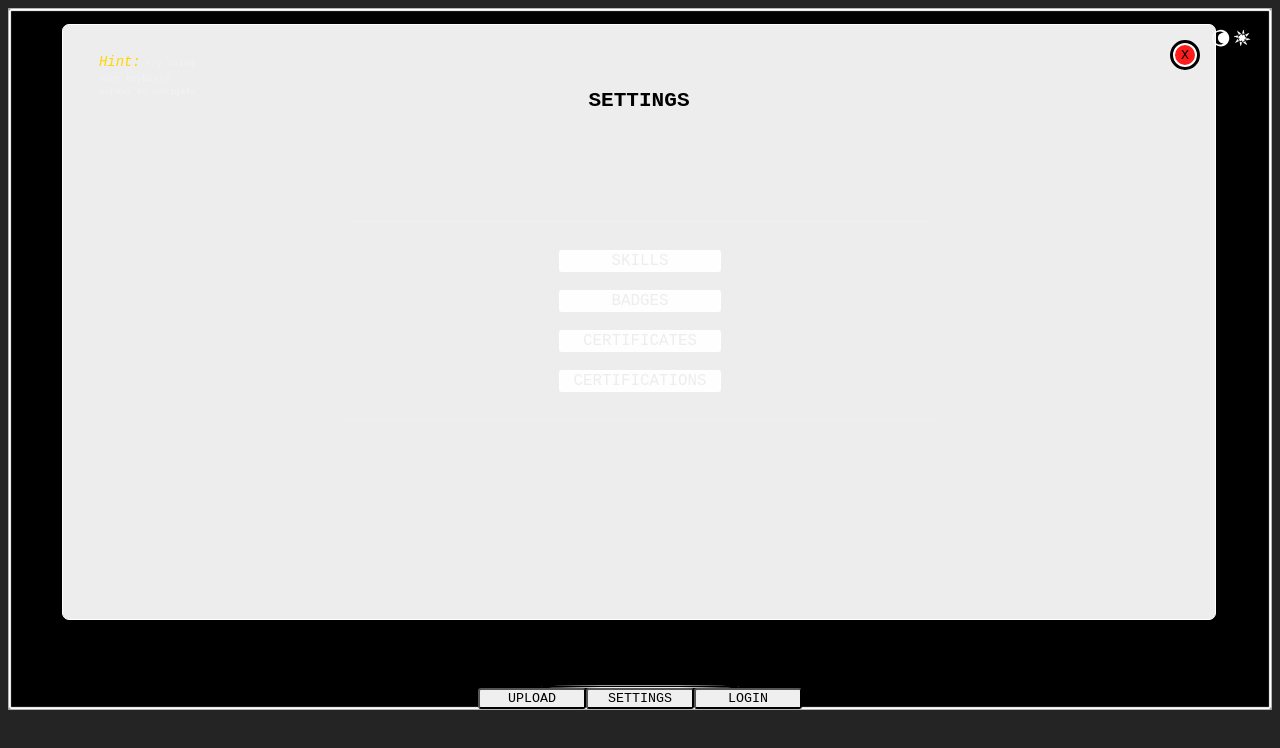
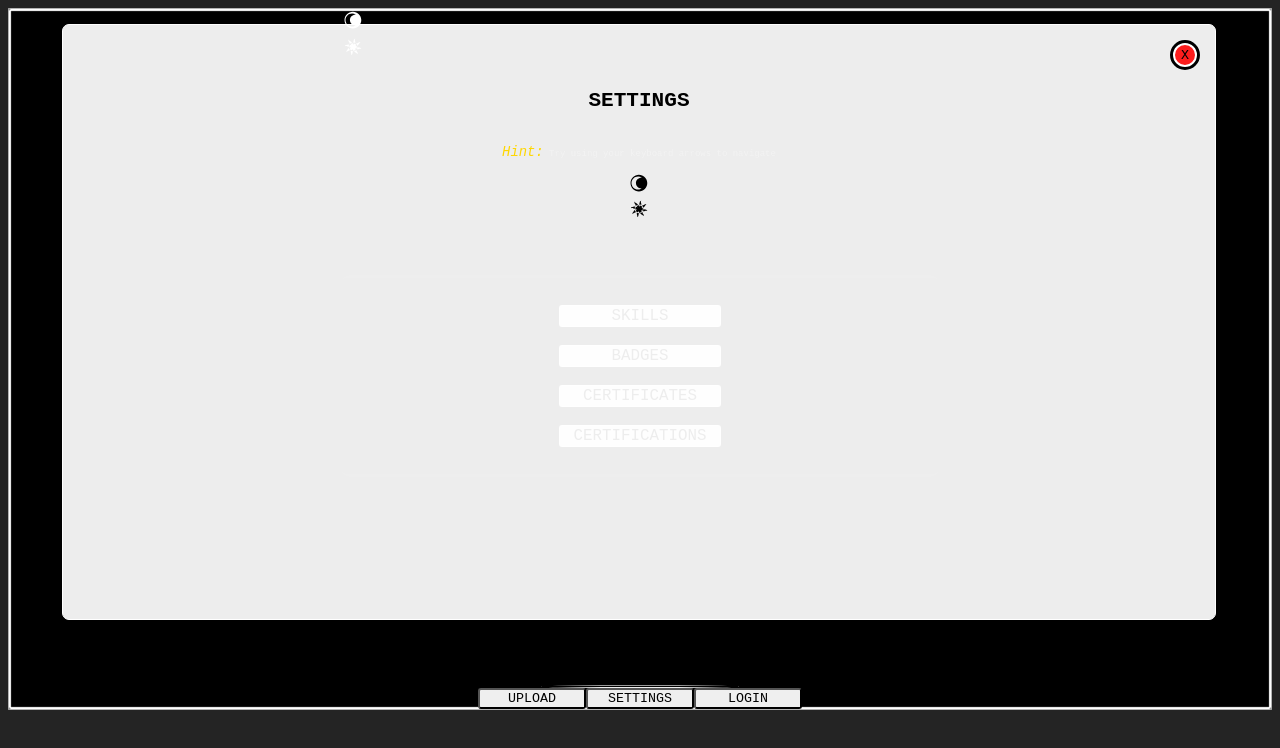
Before and after one commit to JaynewDee/acumen-gold, a React (Vite) app in the folder acumen-client/: page / in a window 1280 px wide. Both pictures are taken after a click on the button "SETTINGS". Shown: the top 748 px of the page. Built offline with nearby package versions, Linux system fonts and the light colour scheme.

Commit message:
settings theme controls

```diff
--- a/acumen-client/index.html
+++ b/acumen-client/index.html
@@ -9,6 +9,7 @@
     <div id="root"></div>
     <div id="upload-modal-root"></div>
     <div id="login-modal-root"></div>
+    <div id="settings-modal-root"></div>
     <script type="module" src="/src/main.tsx"></script>
   </body>
 </html>
--- a/acumen-client/src/App.css
+++ b/acumen-client/src/App.css
@@ -130,11 +130,8 @@ hr {
 }
 .hint {
   line-height: 1.5;
-  position: absolute;
   font-size: 0.5rem;
-  top: 1rem;
-  left: 2rem;
-  width: 6rem;
+
   color: rgba(250, 250, 250, 0.5);
 }
 .hint:hover {
@@ -142,6 +139,9 @@ hr {
   cursor: none;
   transform: scale(1.1);
   user-select: none;
+}
+.hint[data-type="settings"] {
+  color: black;
 }
 @media screen and (min-width: 1440px) {
   :root {
@@ -153,7 +153,7 @@ hr {
   }
 }
 @media screen and (max-width: 650px) {
-  .hint {
+  .hint[data-type="main"] {
     display: none;
   }
 }
--- a/acumen-client/src/components/AccoladeBox.tsx
+++ b/acumen-client/src/components/AccoladeBox.tsx
@@ -10,7 +10,7 @@ import Hint from "./misc/Hint";
 import { useSettingsContext } from "../context/settings";
 import { Controls as ThemeControls } from "./Theme/Controls";
 interface DisplayProps {
-  displayState: String;
+  displayState: string;
   setDisplayState: SetState<String>;
 }
 
@@ -31,19 +31,23 @@ export const AccoladeBox: React.FC<DisplayProps> = ({
     boxShadow: `inset 0px 0px 1px 2px ${settings.theme.secondaryColor}`
   };
   const hintStyles = {
-    color: settings.theme.hint.textColor
+    color: settings.theme.hint.textColor,
+    position: "absolute",
+    top: "1rem",
+    left: "2rem",
+    width: "6rem"
   };
   return (
     <main className="content-box" style={themeState}>
       <div className="accolade-box">
-        <ThemeControls />
+        <ThemeControls modalState={modalState} />
         <CatNav displayState={displayState} setDisplayState={setDisplayState} />
         <TopHr displayState={displayState} />
 
         <h3>{displayState.toUpperCase()}</h3>
         {categorySwitch(displayState)}
 
-        <Hint display={displayState} styles={hintStyles} />
+        <Hint display={modalState} type={"main"} />
         <BtnBox setModalState={setModalState} />
         <ModalSwitch modalState={modalState} setModalState={setModalState} />
       </div>
--- a/acumen-client/src/components/Modals/SettingsModal.tsx
+++ b/acumen-client/src/components/Modals/SettingsModal.tsx
@@ -1,13 +1,14 @@
 import { Dispatch, SetStateAction } from "react";
 import ReactDOM from "react-dom";
 import Hint from "../misc/Hint";
+import { Controls } from "../Theme/Controls";
 import ExitBtn from "./Buttons/ExitBtn";
 
 const SettingsModal = ({
   modalState,
   setModalState
 }: {
-  modalState: String;
+  modalState: string;
   setModalState: Dispatch<SetStateAction<String>>;
 }) => {
   const closeModal = () => {
@@ -25,8 +26,9 @@ const SettingsModal = ({
       <ExitBtn close={closeModal} />
       <h3>SETTINGS</h3>
       <Hint display={modalState} />
+      <Controls modalState={modalState} />
     </div>,
-    document.getElementById("login-modal-root") as HTMLElement
+    document.getElementById("settings-modal-root") as HTMLElement
   );
   return modalState === "settings" ? modal : <></>;
 };
--- a/acumen-client/src/components/Modals/styles.css
+++ b/acumen-client/src/components/Modals/styles.css
@@ -30,6 +30,7 @@
   overflow-y: auto;
   background-color: rgba(255, 255, 255, 0.93);
   color: black;
+  z-index: 5;
 }
 .upload-modal-hide,
 .login-modal-hide,
--- a/acumen-client/src/components/Theme/Controls.tsx
+++ b/acumen-client/src/components/Theme/Controls.tsx
@@ -2,14 +2,18 @@ import { Sun, Moon } from "../data/icons";
 import { useSettingsContext } from "../../context/settings";
 import "./styles.css";
 
-export const Controls = () => {
+export const Controls = ({ modalState }: { modalState: string }) => {
   const { useLightTheme, useDefaultTheme } = useSettingsContext();
 
   const useMoon = () => useDefaultTheme();
   const useSun = () => useLightTheme();
 
   return (
-    <div className="theme-controls-box">
+    <div
+      className={
+        modalState === "settings" ? "theme-settings-box" : "theme-controls-box"
+      }
+    >
       <div className="moon" onClick={useMoon}>
         {Moon({})}
       </div>
--- a/acumen-client/src/components/Theme/styles.css
+++ b/acumen-client/src/components/Theme/styles.css
@@ -8,6 +8,12 @@
   z-index: 3;
 }
 
+/* .theme-settings-box {
+  display: flex;
+  align-items: center;
+  justify-content: center;
+} */
+
 .moon,
 .sun {
   margin: 0.1rem;
--- a/acumen-client/src/components/misc/Hint.tsx
+++ b/acumen-client/src/components/misc/Hint.tsx
@@ -7,7 +7,15 @@ const hints = [
   "Login to add and modify your own accolades"
 ];
 
-const Hint = ({ display, styles }: { display: String; styles?: any }) => {
+const Hint = ({
+  display,
+  styles,
+  type
+}: {
+  display: string;
+  styles?: any;
+  type?: string;
+}) => {
   const [hintState, setHintState] = useState(hints[0]);
 
   console.log(display);
@@ -23,10 +31,26 @@ const Hint = ({ display, styles }: { display: String; styles?: any }) => {
     };
     roll();
   };
+
+  const ClickHeader = () => {
+    return type === "settings" ? (
+      <p style={{ margin: "0 auto -1rem", fontSize: ".33rem" }}>
+        Click to cycle
+      </p>
+    ) : (
+      <></>
+    );
+  };
   return (
     <>
+      {ClickHeader()}
       {display && (
-        <p className="hint" onClick={handleHintSwitch} style={styles}>
+        <p
+          data-type={type}
+          className="hint"
+          onClick={handleHintSwitch}
+          style={styles}
+        >
           <em style={{ color: "gold", fontSize: ".77rem" }}>Hint:</em>{" "}
           {hintState}
         </p>
```
